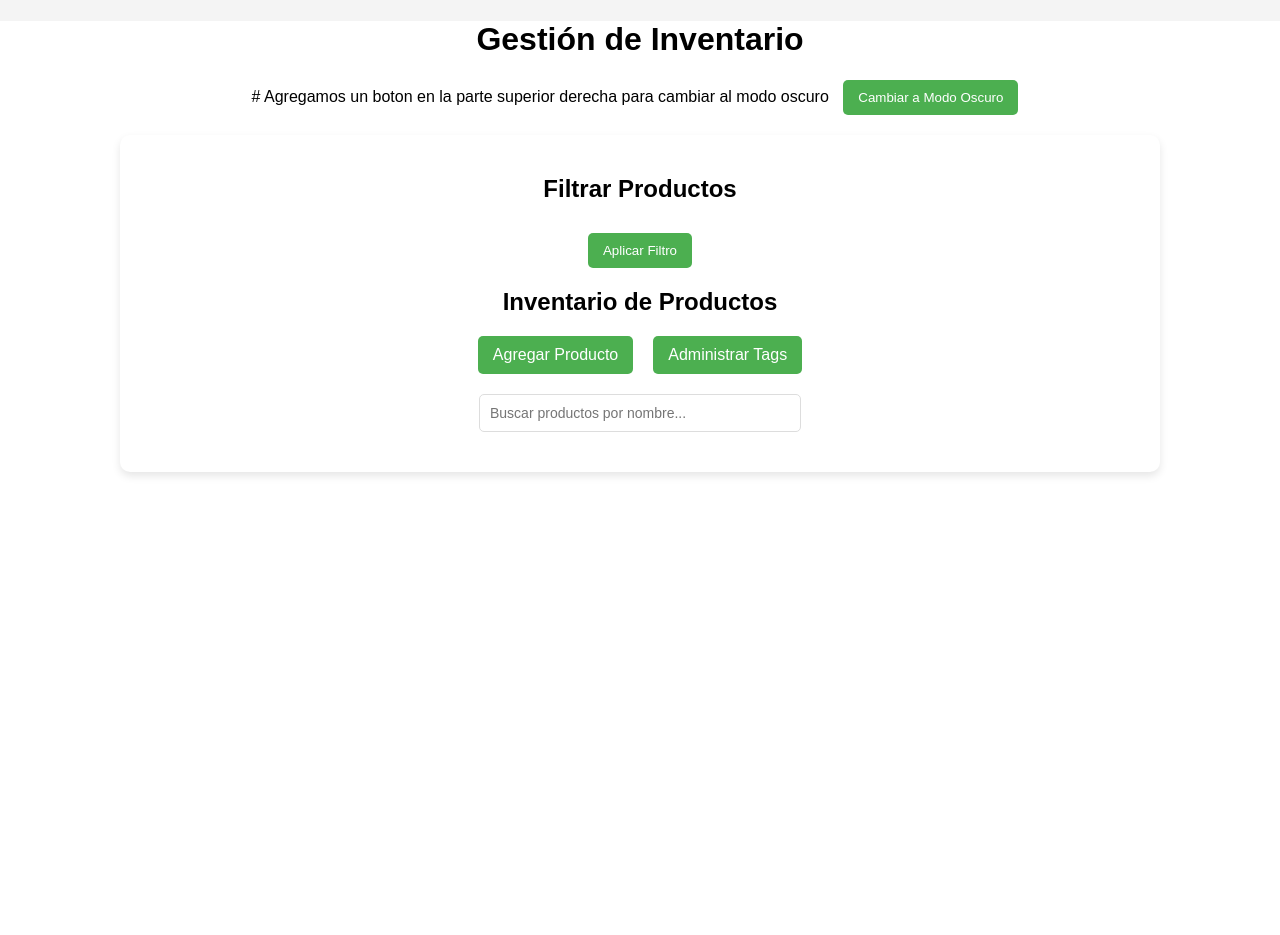
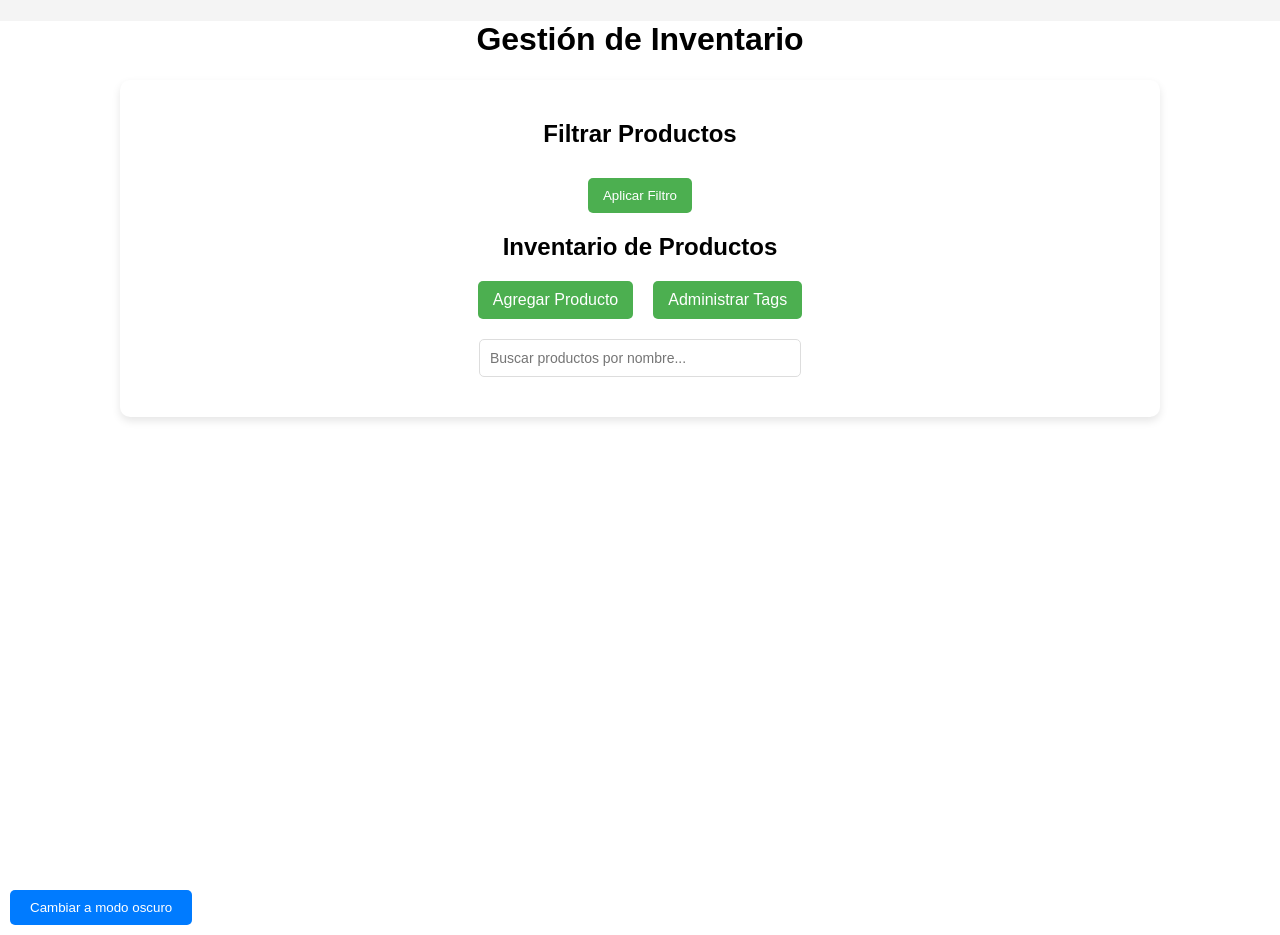
Before and after one commit to SlotyHolly/Gestion-de-Inventario-Tin-Basso, a Flask app: page / in a window 1280 px wide. Run offline with Flask 3, Linux system fonts and the light colour scheme; data that the repository does not hold is empty; parts of the project's set-up code (start-up, migrations or seed data) failed here and were passed over.

Commit message:
Fix error Dark mode

```diff
--- a/static/styles.css
+++ b/static/styles.css
@@ -50,6 +50,32 @@ body.dark-mode {
     padding: 20px;
     border-radius: 10px;
     box-shadow: 0 4px 8px rgba(0,0,0,0.1); /* Sombra para el contenedor */
+}
+
+.navbar {
+    display: flex;
+    justify-content: space-between; /* Coloca los elementos de la barra en extremos opuestos */
+    align-items: center;
+    padding: 10px;
+}
+
+.nav-items {
+    display: flex;
+    align-items: center;
+}
+
+#toggle-dark-mode {
+    margin-left: auto; /* Alinea el botón a la derecha */
+    padding: 10px 20px;
+    background-color: #007bff;
+    color: white;
+    border: none;
+    border-radius: 5px;
+    cursor: pointer;
+}
+
+#toggle-dark-mode:hover {
+    background-color: #0056b3;
 }
 
 /* Contenedor de botones y filtros */
--- a/templates/base.html
+++ b/templates/base.html
@@ -10,10 +10,44 @@
 <body>
     <div class="container">
         <h1>Gestión de Inventario</h1>
-        # Agregamos un boton en la parte superior derecha para cambiar al modo oscuro
-        <button id="toggle-dark-mode" class="button">Cambiar a Modo Oscuro</button>
         {% block content %}
         {% endblock %}
     </div>
 </body>
+<header>
+    <!-- Aquí puede ir el logo, el menú de navegación, etc. -->
+    <nav class="navbar">
+        <!-- Otros elementos del menú o el logo -->
+        <div class="nav-items">
+            <!-- Otros elementos del menú -->
+
+            <!-- Botón para alternar entre modo oscuro y claro -->
+            <button id="toggle-dark-mode" class="button">Cambiar a modo oscuro</button>
+        </div>
+    </nav>
+</header>
 </html>
+
+<script>
+    document.addEventListener('DOMContentLoaded', function() {
+        const toggleButton = document.getElementById('toggle-dark-mode');
+
+        // Verificar si el usuario ya tiene una preferencia de modo
+        if (localStorage.getItem('theme') === 'dark') {
+            document.body.classList.add('dark-mode');
+        }
+
+        toggleButton.addEventListener('click', function() {
+            document.body.classList.toggle('dark-mode');
+
+            // Guardar la preferencia del usuario en el almacenamiento local
+            if (document.body.classList.contains('dark-mode')) {
+                localStorage.setItem('theme', 'dark');
+                toggleButton.textContent = 'Cambiar a modo claro';
+            } else {
+                localStorage.setItem('theme', 'light');
+                toggleButton.textContent = 'Cambiar a modo oscuro';
+            }
+        });
+    });
+</script>
--- a/templates/index.html
+++ b/templates/index.html
@@ -128,25 +128,6 @@
                 productContainer.innerHTML = '<p>Error al realizar la búsqueda. Inténtalo de nuevo más tarde.</p>';
             });
     });
-    document.addEventListener('DOMContentLoaded', function() {
-        const toggleButton = document.getElementById('toggle-dark-mode');
-
-        // Verificar si el usuario ya tiene una preferencia de modo
-        if (localStorage.getItem('theme') === 'dark') {
-            document.body.classList.add('dark-mode');
-        }
-
-        toggleButton.addEventListener('click', function() {
-            document.body.classList.toggle('dark-mode');
-            toggleButton.textContent = document.body.classList.contains('dark-mode') ? 'Cambiar a modo claro' : 'Cambiar a modo oscuro';
-            // Guardar la preferencia del usuario en el almacenamiento local
-            if (document.body.classList.contains('dark-mode')) {
-                localStorage.setItem('theme', 'dark');
-            } else {
-                localStorage.setItem('theme', 'light');
-            }
-        });
-    });
 });
 </script>
 {% endblock %}
```
